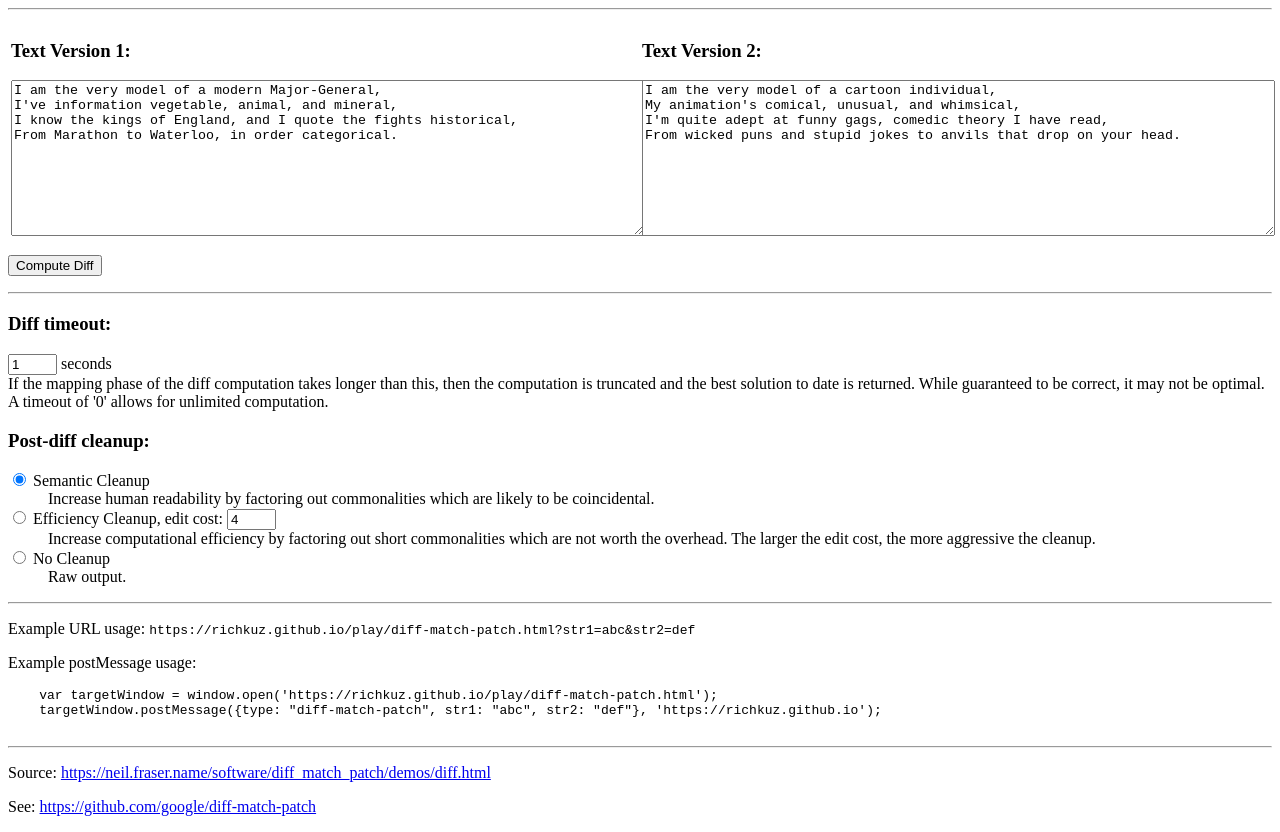
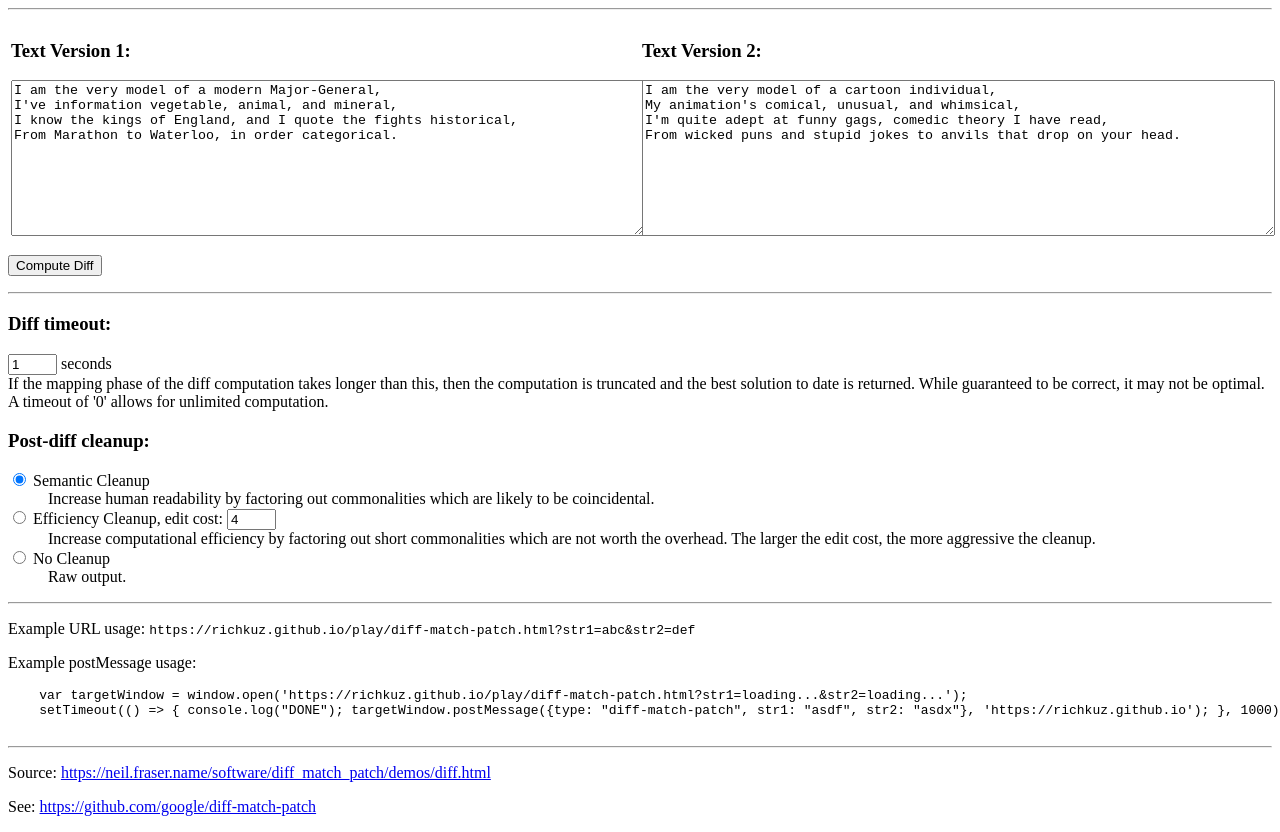
Before and after one commit to richkuz/play, a plain HTML site: page diff-match-patch.html in a window 1280 px wide. Drawn offline with Linux system fonts and the light colour scheme.

Commit message:
Update diff-match-patch.html

```diff
--- a/diff-match-patch.html
+++ b/diff-match-patch.html
@@ -108,8 +108,8 @@ not worth the overhead.  The larger the edit cost, the more aggressive the clean
   <p>Example URL usage: <tt>https://richkuz.github.io/play/diff-match-patch.html?str1=abc&str2=def</tt>
   <p>Example postMessage usage:
   <pre>
-    var targetWindow = window.open('https://richkuz.github.io/play/diff-match-patch.html');
-    targetWindow.postMessage({type: "diff-match-patch", str1: "abc", str2: "def"}, 'https://richkuz.github.io');
+    var targetWindow = window.open('https://richkuz.github.io/play/diff-match-patch.html?str1=loading...&str2=loading...');
+    setTimeout(() => { console.log("DONE"); targetWindow.postMessage({type: "diff-match-patch", str1: "asdf", str2: "asdx"}, 'https://richkuz.github.io'); }, 1000);
   </pre>
 <HR>
 <p>Source: <a href="https://neil.fraser.name/software/diff_match_patch/demos/diff.html">https://neil.fraser.name/software/diff_match_patch/demos/diff.html</a>
```
